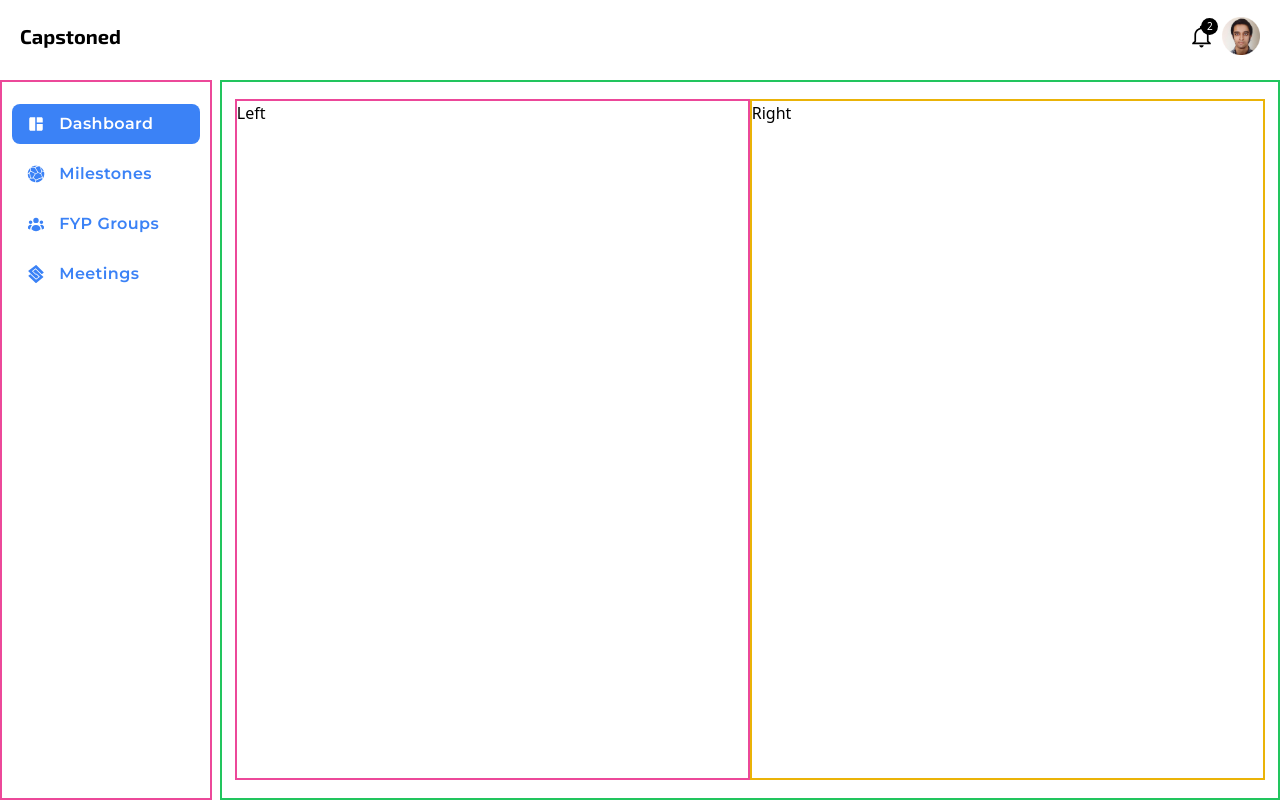
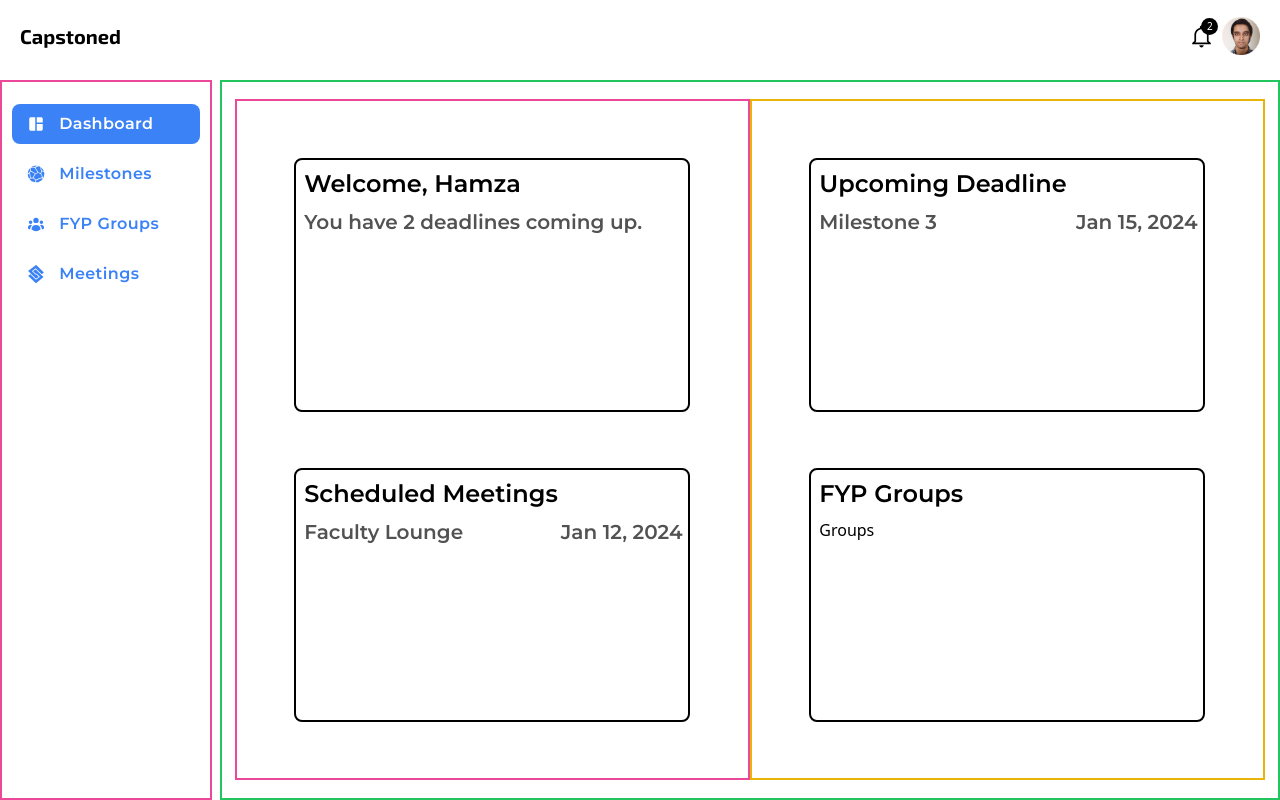
Before and after one commit to Vishal-Das-01/Final-Year-Project-Capstoned, a Next.js app: page /admin/home in a window 1280 px wide. Built offline with nearby package versions, Linux system fonts and the light colour scheme.

Commit message:
Developed Admin Dashboard Homepage: Developed card components

```diff
--- a/src/app/(Authenticated)/admin/(dashboard)/(1_home)/home/_components/ContentCard/ContentCard.jsx
+++ b/src/app/(Authenticated)/admin/(dashboard)/(1_home)/home/_components/ContentCard/ContentCard.jsx
@@ -1,9 +1,9 @@
 import styles from "./ContentCard.module.css";
 
-export default function ContentCard(props){
+export default function ContentCard({children}){
 	return (
-		<div className={`${styles.contentCardContainer} border-2 border-black`}>
-			Content Card
+		<div className={`${styles.contentCardContainer} flex flex-col items-start rounded-lg border-2 border-black`}>
+			{children}
 		</div>
 	);
 }
--- a/src/app/(Authenticated)/admin/(dashboard)/(1_home)/home/_components/ContentCard/ContentCard.module.css
+++ b/src/app/(Authenticated)/admin/(dashboard)/(1_home)/home/_components/ContentCard/ContentCard.module.css
@@ -1,3 +1,4 @@
 .contentCardContainer{
-
+	width: 77.5%;
+	height: 37.5%;
 }
--- /dev/null
+++ b/src/app/(Authenticated)/admin/(dashboard)/(1_home)/home/_components/FYPGroupsContent/FYPGroupsContent.jsx
@@ -0,0 +1,17 @@
+import styles from "./FYPGroupsContent.module.css";
+
+export default function FYPGroupsContent({deadlineDate, milestone}){
+	return (
+		<div className={`mx-2 w-full`}>
+
+			<h1 className={`font-montserrat font-semibold text-2xl py-2`}>
+				FYP Groups
+			</h1>
+
+			<div className={`${styles.fypGroupsWrapper} flex flex-row justify-between  `}>
+				Groups
+			</div>
+
+		</div>
+	);
+}
--- /dev/null
+++ b/src/app/(Authenticated)/admin/(dashboard)/(1_home)/home/_components/FYPGroupsContent/FYPGroupsContent.module.css
@@ -0,0 +1,3 @@
+.fypGroupsWrapper{
+
+}
--- /dev/null
+++ b/src/app/(Authenticated)/admin/(dashboard)/(1_home)/home/_components/MeetingsContent/MeetingsContent.jsx
@@ -0,0 +1,25 @@
+import styles from "./MeetingsContent.module.css";
+
+export default function MeetingsContent({location, meetingDate}){
+	return (
+		<div className={`mx-2 w-full`}>
+
+			<h1 className={`font-montserrat font-semibold text-2xl py-2`}>
+				Scheduled Meetings
+			</h1>
+
+			<div className={`${styles.meetingInfoWrapper} flex flex-row justify-between `}>
+
+				<p className={`font-montserrat font-semibold text-xl text-neutral-600`}>
+					{location}
+				</p>
+
+				<p className={`font-montserrat font-semibold text-xl text-neutral-600 `}>
+					{meetingDate}
+				</p>
+
+			</div>
+
+		</div>
+	);
+}
--- /dev/null
+++ b/src/app/(Authenticated)/admin/(dashboard)/(1_home)/home/_components/MeetingsContent/MeetingsContent.module.css
@@ -0,0 +1,3 @@
+.meetingInfoWrapper{
+	width: 96.5%;
+}
--- /dev/null
+++ b/src/app/(Authenticated)/admin/(dashboard)/(1_home)/home/_components/MilestonesContent/MilestonesContent.jsx
@@ -0,0 +1,24 @@
+import styles from "./MilestonesContent.module.css";
+
+export default function MilestonesContent({deadlineDate, milestone}){
+	return (
+		<div className={`mx-2 w-full`}>
+
+			<h1 className={`font-montserrat font-semibold text-2xl py-2`}>
+				Upcoming Deadline
+			</h1>
+
+			<div className={`${styles.milestonesInfoWrapper} flex flex-row justify-between  `}>
+
+				<p className={`font-montserrat font-semibold text-xl text-neutral-600 `}>
+					{milestone}
+				</p>
+
+				<p className={`font-montserrat font-semibold text-xl text-neutral-600`}>
+					{deadlineDate}
+				</p>
+
+			</div>
+		</div>
+	);
+}
--- /dev/null
+++ b/src/app/(Authenticated)/admin/(dashboard)/(1_home)/home/_components/MilestonesContent/MilestonesContent.module.css
@@ -0,0 +1,3 @@
+.milestonesInfoWrapper{
+	width: 96.5%;
+}
--- /dev/null
+++ b/src/app/(Authenticated)/admin/(dashboard)/(1_home)/home/_components/WelcomeContent/WelcomeContent.jsx
@@ -0,0 +1,17 @@
+import styles from "./WelcomeContent.module.css";
+
+export default function WelcomeContent({name, message}){
+	return (
+		<div className={`mx-2`}>
+
+			<h1 className={`font-montserrat font-semibold text-2xl py-2`}>
+				Welcome, {name}
+			</h1>
+
+			<p className={`font-montserrat font-semibold text-xl text-neutral-600`}>
+				{message}
+			</p>
+
+		</div>
+	);
+}
--- a/src/app/(Authenticated)/admin/(dashboard)/(1_home)/home/page.jsx
+++ b/src/app/(Authenticated)/admin/(dashboard)/(1_home)/home/page.jsx
@@ -1,4 +1,9 @@
 import ContentCard from "./_components/ContentCard/ContentCard.jsx";
+import WelcomeContent from "./_components/WelcomeContent/WelcomeContent.jsx";
+import MilestonesContent from "./_components/MilestonesContent/MilestonesContent.jsx";
+import MeetingsContent from "./_components/MeetingsContent/MeetingsContent.jsx";
+import FYPGroupsContent from "./_components/FYPGroupsContent/FYPGroupsContent.jsx";
+
 import styles from "./AdminHomePage.module.css";
 
 export const metadata = {
@@ -12,12 +17,43 @@ export default function AdminDashboardHomePage(props){
 
 			<div className={`${styles.primaryContainer} overflow-auto flex flex-row `}>
 
-				<div className={`${styles.left} w-full h-full flex flex-col flex-1 border-2 border-pink-500`}>
-					Left
+				<div className={`${styles.left} w-full h-full flex flex-col flex-1 items-center justify-evenly border-2 border-pink-500`}>
+
+					<ContentCard>
+
+						<WelcomeContent
+							name={`Hamza`}
+							message={`You have 2 deadlines coming up.`}
+						/>
+
+					</ContentCard>
+
+					<ContentCard>
+
+						<MeetingsContent
+							location={`Faculty Lounge`}
+							meetingDate={`Jan 12, 2024`}
+						/>
+
+					</ContentCard>
+
 				</div>
 
-				<div className={`${styles.right} w-full h-full flex flex-col flex-1 border-2 border-yellow-500`}>
-					Right
+				<div className={`${styles.right} w-full h-full flex flex-col flex-1 items-center justify-evenly border-2 border-yellow-500`}>
+
+					<ContentCard>
+
+						<MilestonesContent
+							deadlineDate={`Jan 15, 2024`}
+							milestone={`Milestone 3`}
+						/>
+
+					</ContentCard>
+
+					<ContentCard>
+						<FYPGroupsContent />
+					</ContentCard>
+
 				</div>
 
 			</div>
```
Also changed, not shown: src/app/(Authenticated)/admin/(dashboard)/(1_home)/home/_components/WelcomeContent/WelcomeContent.module.css (added).
